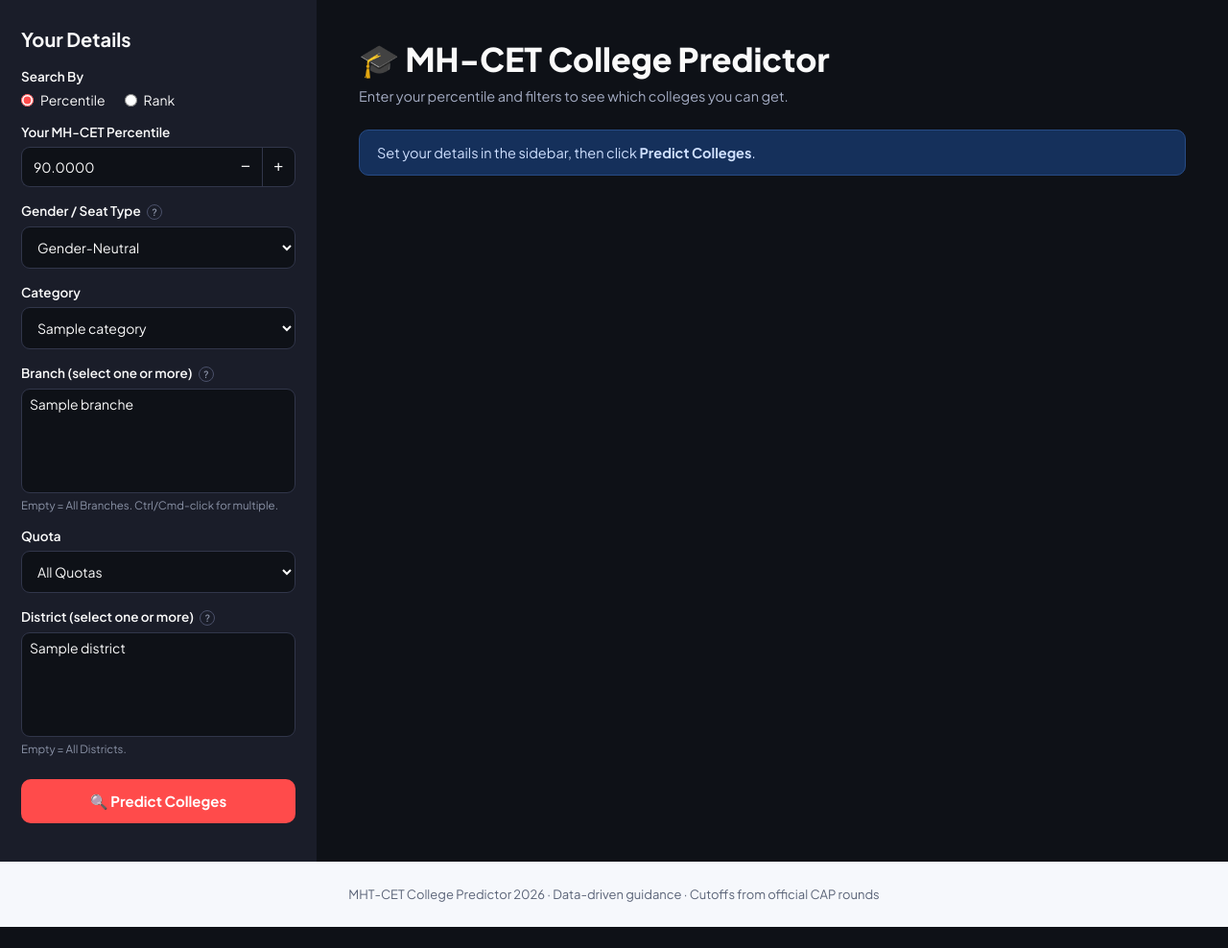
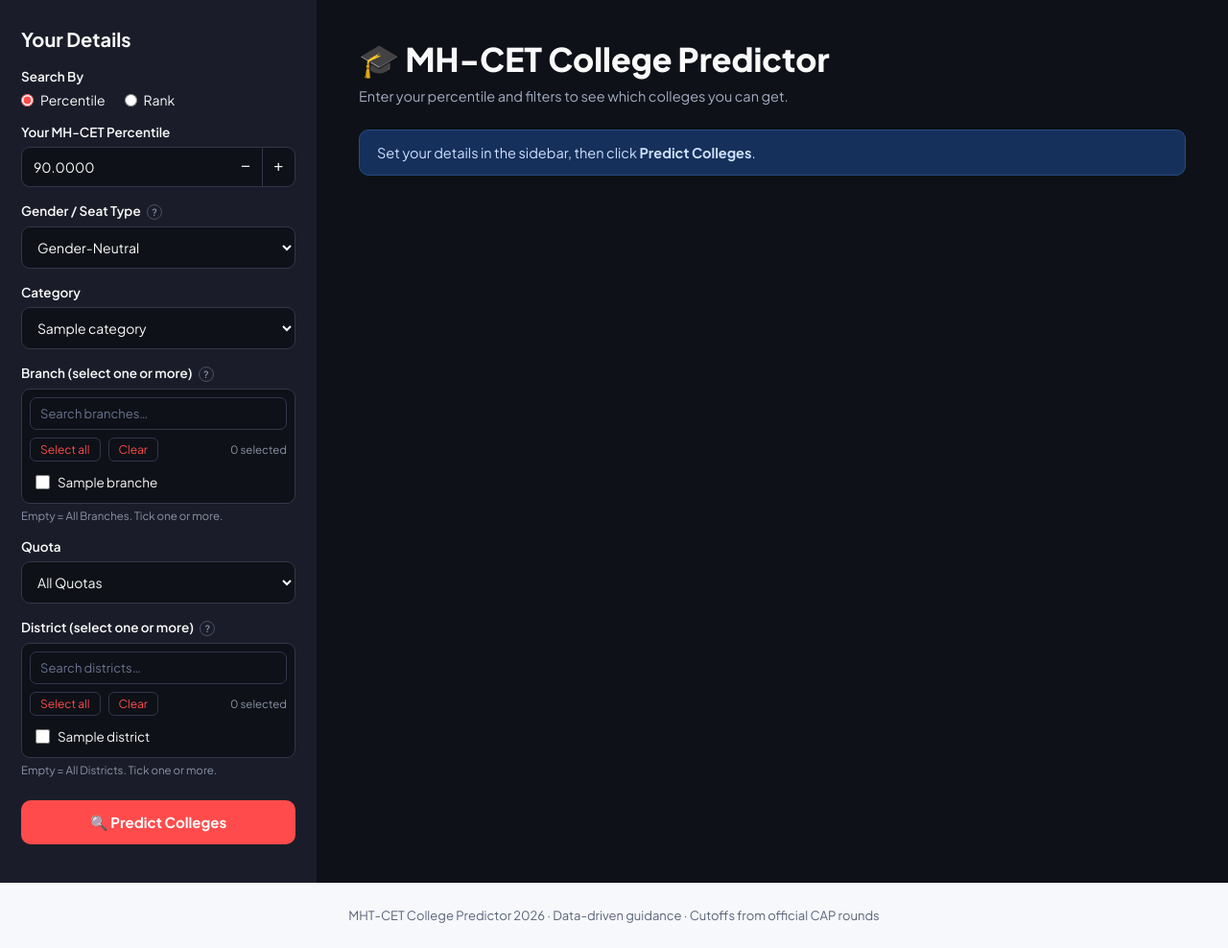
Before and after one commit to Radhesham87/mhtcet-predictor2, a Flask app: template templates/predictor.html in a window 1280 px wide. Shown: the whole page at 96% size. Before the commit the page ends 966 px from the top, so only its background shows below. Run offline with Flask 3, Linux system fonts and the light colour scheme; the template is opened without the code that fills it: most values are stand-ins (such as "Sample title", 1, 10 or a date in 2020).

Commit message:
Convert Branch and District filters to checkbox multi-select

```diff
--- a/static/style.css
+++ b/static/style.css
@@ -199,6 +199,26 @@ td.quota { min-width: 160px; font-size: 12px; color: var(--muted); }
 .q2 { display: inline-flex; width: 16px; height: 16px; border-radius: 50%;
   border: 1px solid #4a5069; color: #8b93a7; font-size: 10px; align-items: center;
   justify-content: center; cursor: help; margin-left: 4px; }
+
+/* checkbox multi-select groups (Branch / District) */
+.chk-group { border: 1px solid #31364a; border-radius: 9px; background: #0e1117; padding: 8px; }
+.chk-search { width: 100%; background: #0e1117; color: #fafafa; border: 1px solid #31364a;
+  border-radius: 7px; padding: 8px 10px; font: inherit; font-size: 13px; margin-bottom: 8px; }
+.chk-search::placeholder { color: #6b7390; }
+.chk-search:focus { outline: none; border-color: #ff4b4b; }
+.chk-tools { display: flex; align-items: center; gap: 8px; margin-bottom: 8px; }
+.chk-tools button { background: transparent; color: #ff4b4b; border: 1px solid #31364a;
+  border-radius: 6px; padding: 4px 10px; font: inherit; font-size: 12px; cursor: pointer; }
+.chk-tools button:hover { border-color: #ff4b4b; }
+.chk-count { margin-left: auto; font-size: 11.5px; color: #8b93a7; }
+.chk-list { max-height: 168px; overflow-y: auto; display: flex; flex-direction: column; gap: 2px; }
+.chk-item { display: flex; align-items: center; gap: 8px; font-size: 13.5px; color: #fafafa;
+  padding: 5px 6px; border-radius: 6px; cursor: pointer; }
+.chk-item:hover { background: #171b28; }
+.chk-item input { accent-color: #ff4b4b; width: 15px; height: 15px; flex: none; cursor: pointer; }
+.chk-list::-webkit-scrollbar { width: 8px; }
+.chk-list::-webkit-scrollbar-thumb { background: #31364a; border-radius: 4px; }
+.chk-list::-webkit-scrollbar-track { background: transparent; }
 .btn-predict { width: 100%; margin-top: 24px; background: #ff4b4b; color: #fff;
   border: none; font: inherit; font-weight: 700; font-size: 15px; padding: 13px;
   border-radius: 10px; cursor: pointer; }
--- a/templates/predictor.html
+++ b/templates/predictor.html
@@ -30,10 +30,20 @@
     </select>
 
     <label class="s-label">Branch (select one or more) <span class="q2" title="Leave empty to include all branches.">?</span></label>
-    <select id="branches" multiple size="5">
-      {% for b in branches %}<option>{{ b }}</option>{% endfor %}
-    </select>
-    <span class="s-hint">Empty = All Branches. Ctrl/Cmd-click for multiple.</span>
+    <div class="chk-group" id="branches">
+      <input type="text" class="chk-search" placeholder="Search branches…" oninput="filterChecks('branches', this.value)">
+      <div class="chk-tools">
+        <button type="button" onclick="setAllChecks('branches', true)">Select all</button>
+        <button type="button" onclick="setAllChecks('branches', false)">Clear</button>
+        <span class="chk-count" id="branches-count">0 selected</span>
+      </div>
+      <div class="chk-list">
+        {% for b in branches %}
+        <label class="chk-item"><input type="checkbox" value="{{ b }}" onchange="updateCount('branches')"><span>{{ b }}</span></label>
+        {% endfor %}
+      </div>
+    </div>
+    <span class="s-hint">Empty = All Branches. Tick one or more.</span>
 
     <label class="s-label">Quota</label>
     <select id="quota">
@@ -42,10 +52,20 @@
     </select>
 
     <label class="s-label">District (select one or more) <span class="q2" title="Leave empty to include all districts.">?</span></label>
-    <select id="districts" multiple size="5">
-      {% for d in districts %}<option>{{ d }}</option>{% endfor %}
-    </select>
-    <span class="s-hint">Empty = All Districts.</span>
+    <div class="chk-group" id="districts">
+      <input type="text" class="chk-search" placeholder="Search districts…" oninput="filterChecks('districts', this.value)">
+      <div class="chk-tools">
+        <button type="button" onclick="setAllChecks('districts', true)">Select all</button>
+        <button type="button" onclick="setAllChecks('districts', false)">Clear</button>
+        <span class="chk-count" id="districts-count">0 selected</span>
+      </div>
+      <div class="chk-list">
+        {% for d in districts %}
+        <label class="chk-item"><input type="checkbox" value="{{ d }}" onchange="updateCount('districts')"><span>{{ d }}</span></label>
+        {% endfor %}
+      </div>
+    </div>
+    <span class="s-hint">Empty = All Districts. Tick one or more.</span>
 
     <button class="btn-predict" onclick="predict()">🔍 Predict Colleges</button>
   </aside>
@@ -96,7 +116,26 @@ function stepVal(dir){
   inp.value = (parseFloat(inp.value || 0) + dir * step).toFixed(
     inp.step === '0.01' ? 4 : 0);
 }
-function multi(id){ return [...document.getElementById(id).selectedOptions].map(o=>o.value); }
+function multi(id){
+  return [...document.querySelectorAll('#'+id+' input[type=checkbox]:checked')].map(c=>c.value);
+}
+function updateCount(id){
+  const n = document.querySelectorAll('#'+id+' input[type=checkbox]:checked').length;
+  document.getElementById(id+'-count').textContent = n + ' selected';
+}
+function setAllChecks(id, state){
+  document.querySelectorAll('#'+id+' .chk-item').forEach(item => {
+    if (item.style.display !== 'none') item.querySelector('input').checked = state;
+  });
+  updateCount(id);
+}
+function filterChecks(id, q){
+  q = q.trim().toLowerCase();
+  document.querySelectorAll('#'+id+' .chk-item').forEach(item => {
+    const txt = item.textContent.trim().toLowerCase();
+    item.style.display = txt.includes(q) ? 'flex' : 'none';
+  });
+}
 function payload(){
   return {
     mode: document.querySelector('input[name=mode]:checked').value,
```
